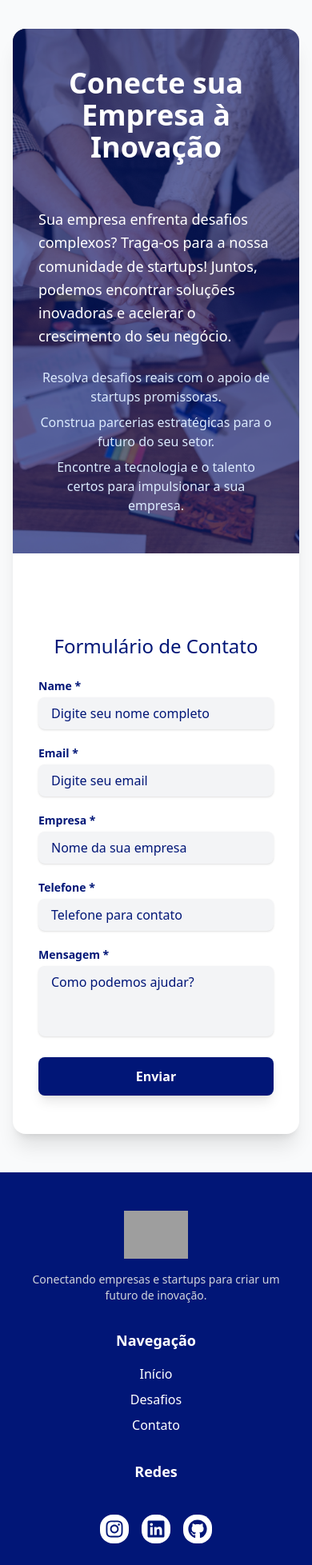
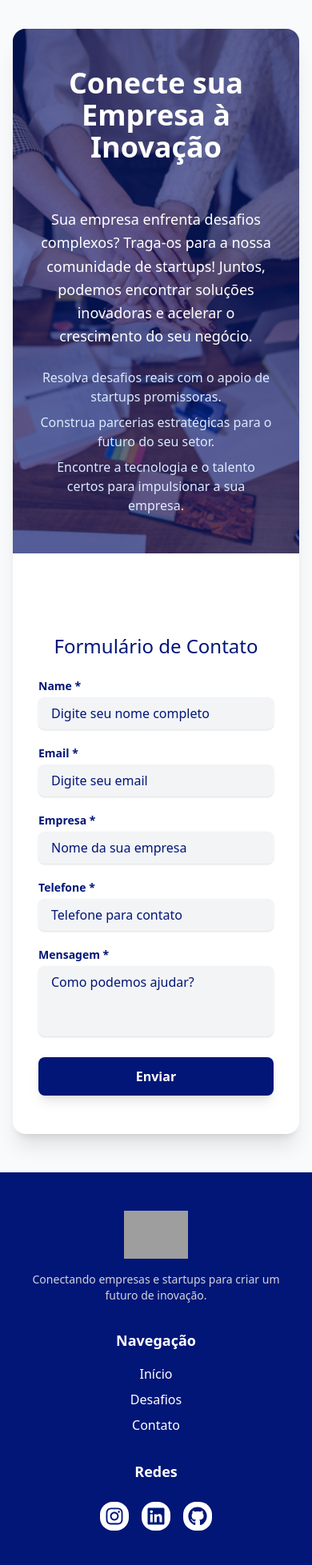
Before and after one commit to Amontada-Valley-Codes/plataforma-inovacao-squad01-frontend, a Next.js app: page / in a window 390 px wide. Shown: the part 1049-3006 px from the top of the page at 80% size. Built offline with nearby package versions, Linux system fonts and the light colour scheme; no server answers; grey boxes are pictures that could not be loaded.

Commit message:
main update

```diff
--- a/src/app/page.tsx
+++ b/src/app/page.tsx
@@ -145,7 +145,7 @@ export default function InitialPage() {
           {/* Redes Sociais */}
           <div className="flex flex-col items-center md:items-start">
             <h3 className="font-bold text-lg mb-4">Redes</h3>
-            <div className="flex space-x-4 mt-6 text-2xl">
+            <div className="flex space-x-4 mt-2 md:mt-6 text-2xl">
               <a
                 href="#"
                 className="p-1.5 rounded-2xl bg-white text-[#011677] transition-colors"
--- a/src/components/InitialPage/Contact.tsx
+++ b/src/components/InitialPage/Contact.tsx
@@ -77,7 +77,7 @@ ${name}
         <div className='bg-[#011677]/60 absolute top-0 right-0 bottom-0 left-0'></div>
         <div className='z-10'>
           <h1 className="text-4xl font-extrabold mb-4 text-center pb-10">Conecte sua Empresa à Inovação</h1>
-          <p className="text-lg mb-6 leading-relaxed">
+          <p className="text-lg mb-6 text-center leading-relaxed">
             Sua empresa enfrenta desafios complexos? Traga-os para a nossa comunidade de startups! Juntos, podemos encontrar soluções inovadoras e acelerar o crescimento do seu negócio.
           </p>
           <ul className="space-y-2 text-blue-100 text-center">
```
